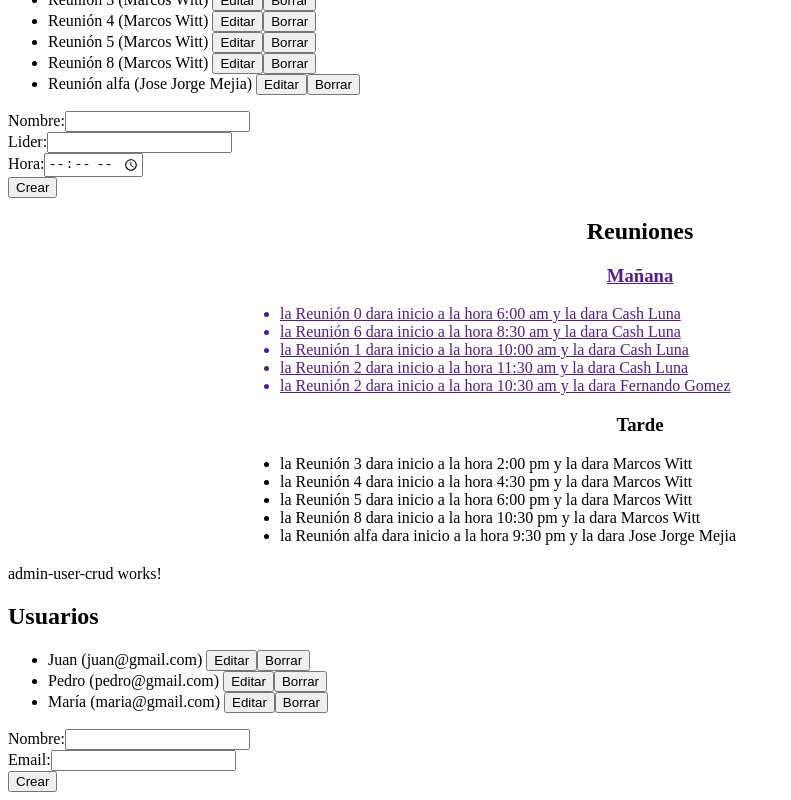
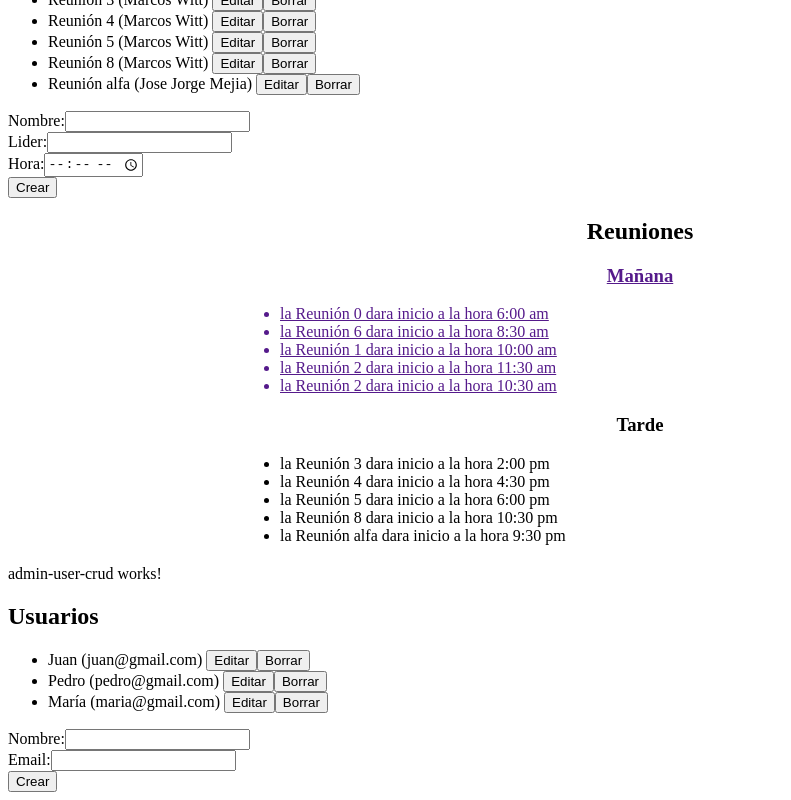
Before and after one commit to LuisMejia1020/Sistema-de-asistencia-de-Iglesia, an Angular app in the folder my-app/: page / in a window 1280 px wide. Shown: the part 1907-2707 px from the top of the page, without its empty margins (0-791 px from the left). Built offline with nearby package versions, Linux system fonts and the light colour scheme.

Commit message:
update componente reuniones

```diff
--- a/my-app/src/app/reuniones/reuniones.component.html
+++ b/my-app/src/app/reuniones/reuniones.component.html
@@ -34,14 +34,14 @@
         <div class="col-md-6">
           <h3>Mañana</h3>
           <ul>
-            <li *ngFor="let meeting of meetings | morning"> la {{ meeting.nombre }} dara inicio a la hora {{meeting.inicio}} y la dara {{meeting.lider}}</li>
+            <li *ngFor="let meeting of meetings | morning"> la {{ meeting.nombre }} dara inicio a la hora {{meeting.inicio}} </li>
           </ul>
         </div>
       </a>
       <div class="col-md-6">
         <h3>Tarde</h3>
         <ul>
-          <li *ngFor="let meeting of meetings | afternoon">la {{ meeting.nombre }} dara inicio a la hora {{meeting.inicio}} y la dara {{meeting.lider}}</li>
+          <li *ngFor="let meeting of meetings | afternoon">la {{ meeting.nombre }} dara inicio a la hora {{meeting.inicio}} </li>
         </ul>
       </div>
     </div>
```
